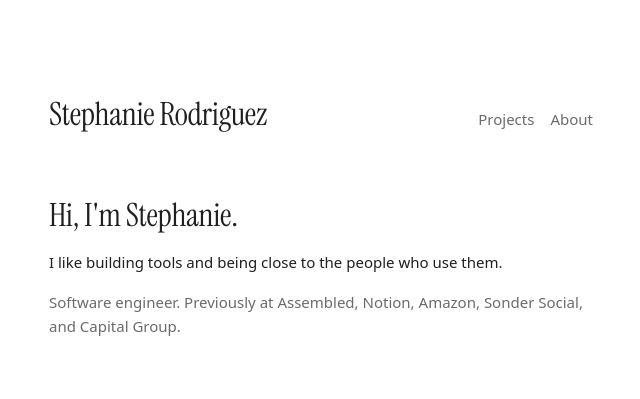
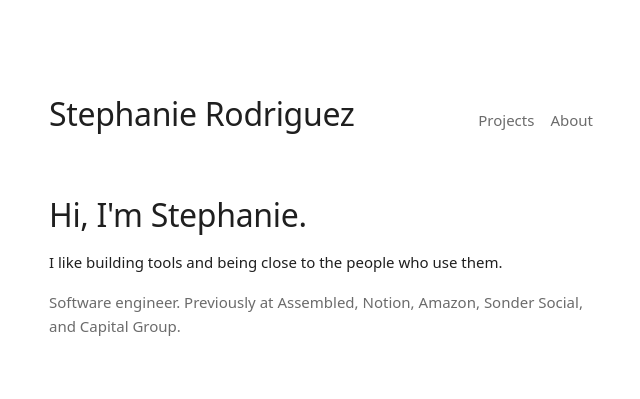
Before and after one commit to stannrodriguez/website, an Astro site: page / in a window 1280 px wide. Shown: the top 399 px of the page, without its empty margins (319-959 px from the left). Built offline with nearby package versions, Linux system fonts and the light colour scheme; Astro itself is replaced by a stand-in of ours.

Commit message:
Design: single font

```diff
--- a/package.json
+++ b/package.json
@@ -16,7 +16,6 @@
     "deploy": "gh-pages -d dist --dotfiles"
   },
   "dependencies": {
-    "@fontsource/instrument-serif": "^5.3.0",
     "astro": "^5.18.2"
   },
   "devDependencies": {
--- a/src/components/Header.astro
+++ b/src/components/Header.astro
@@ -46,7 +46,7 @@ const isCurrent = (path: string) => {
 
   .name {
     margin-right: auto;
-    font-family: var(--font-serif);
+    font-family: var(--font-sans);
     font-size: var(--step-3);
     font-weight: 400;
     letter-spacing: -0.01em;
--- a/src/layouts/BaseLayout.astro
+++ b/src/layouts/BaseLayout.astro
@@ -1,5 +1,4 @@
 ---
-import "@fontsource/instrument-serif/400.css";
 import "../styles/global.css";
 
 import Footer from "../components/Footer.astro";
--- a/src/styles/global.css
+++ b/src/styles/global.css
@@ -1,14 +1,13 @@
 /*
  * Design tokens + base typography.
  *
- * System sans for text, Instrument Serif for the h1 and the site name, one
+ * System sans for text, one
  * narrow column, plain colors. Anything else has to earn its place.
  */
 
 :root {
   /* Type */
   --font-sans: system-ui, -apple-system, BlinkMacSystemFont, "Segoe UI", Roboto, sans-serif;
-  --font-serif: "Instrument Serif", Georgia, serif;
 
   --step--2: 0.75rem;
   --step--1: 0.875rem;
@@ -100,7 +99,7 @@ h3 {
 }
 
 h1 {
-  font-family: var(--font-serif);
+  font-family: var(--font-sans);
   font-size: var(--step-3);
   font-weight: 400;
   letter-spacing: -0.01em;
```
Also changed, not shown: 1 other file.
